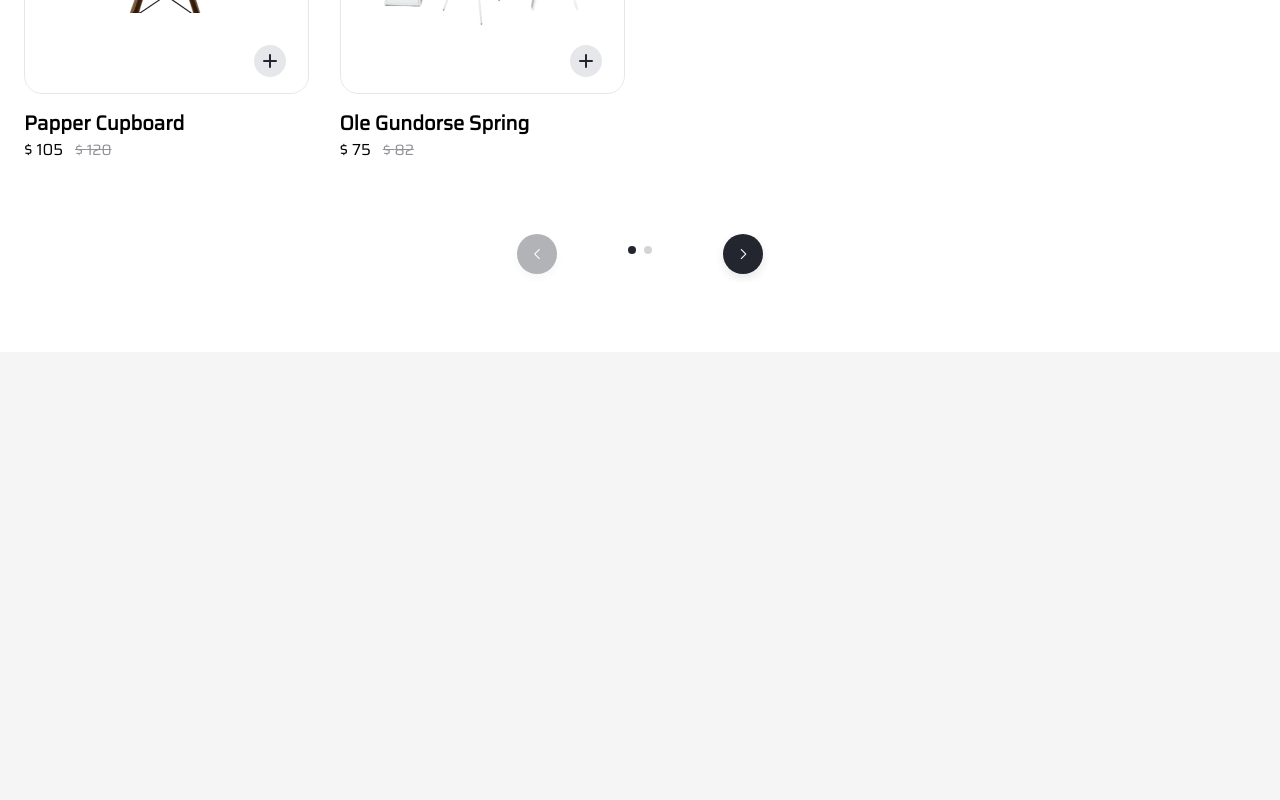
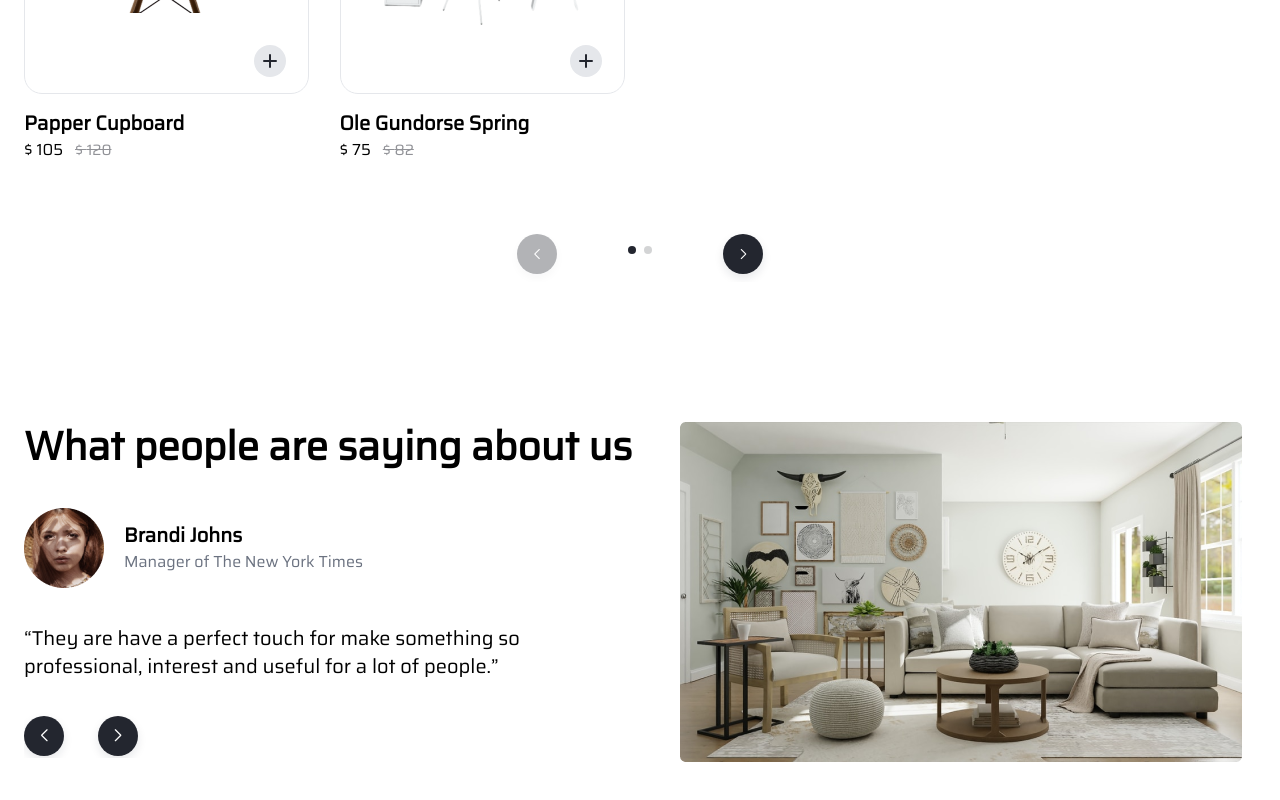
Before and after one commit to ibqn/furniture-next, a Next.js app: page / in a window 1280 px wide. Shown: the part 4164-4964 px from the top of the page. Before the commit the page ends 4516 px from the top, so only its background shows below. Built offline with nearby package versions, Linux system fonts and the light colour scheme.

Commit message:
complete testimonials

```diff
--- a/src/components/testimonial-slider.js
+++ /dev/null
@@ -1,5 +0,0 @@
-const TestimonialSlider = () => {
-  return <div>TestimonialSlider</div>
-}
-
-export default TestimonialSlider
--- /dev/null
+++ b/src/components/testimonial-slider/index.jsx
@@ -0,0 +1 @@
+export { default } from './testimonial-slider'
--- /dev/null
+++ b/src/components/testimonial-slider/testimonial-slider.jsx
@@ -0,0 +1,45 @@
+import { Swiper, SwiperSlide } from 'swiper/react'
+
+import 'swiper/css'
+import 'swiper/css/navigation'
+
+import { Navigation, Autoplay } from 'swiper'
+
+import { testimonial } from 'data'
+
+import styles from './testimonial-slider.module.css'
+import Image from 'next/image'
+import clsx from 'clsx'
+
+const TestimonialSlider = () => {
+  const { people } = testimonial
+  return (
+    <Swiper
+      className={clsx(styles.testimonialSlider)}
+      navigation={true}
+      modules={[Navigation, Autoplay]}
+      autoplay={true}
+    >
+      {people.map((person, index) => {
+        const { name, avatar, message, position } = person
+
+        return (
+          <SwiperSlide key={index}>
+            <div className="flex flex-col min-h-[250px]">
+              <div className="flex items-center gap-x-5 mb-9">
+                <Image src={avatar} alt={`Person ${name}`} />
+                <div>
+                  <div className="text-xl font-semibold">{name}</div>
+                  <div className="text-gray-500">{position}</div>
+                </div>
+              </div>
+              <div className="xl:text-xl max-w-[570px]">{message}</div>
+            </div>
+          </SwiperSlide>
+        )
+      })}
+    </Swiper>
+  )
+}
+
+export default TestimonialSlider
--- /dev/null
+++ b/src/components/testimonial-slider/testimonial-slider.module.css
@@ -0,0 +1,38 @@
+.testimonialSlider [class*=swiper-button-prev]:hover,
+.testimonialSlider [class*=swiper-button-next]:hover {
+  background: #286f6c;
+  transition: all 0.25s ease-in-out;
+}
+
+.testimonialSlider [class*=swiper-button-prev]:after,
+.testimonialSlider [class*=swiper-button-next]:after {
+  font-size: 12px;
+  font-weight: bold;
+  color: white;
+}
+
+.testimonialSlider [class*=swiper-button-prev],
+.testimonialSlider [class*=swiper-button-next] {
+  background: #23262f;
+  box-shadow: 0px 4px 10px rgba(15, 27, 51, 0.1);
+  top: calc(100% - 20px);
+  width: 40px;
+  height: 40px;
+  border-radius: 50%;
+  z-index: 20;
+}
+
+.testimonialSlider [class*=swiper-button-prev] {
+  left: 0;
+}
+
+.testimonialSlider [class*=swiper-button-next] {
+  left: 12%;
+}
+
+@media (max-width: 1023px) {
+  .testimonialSlider [class*=swiper-button-prev],
+  .testimonialSlider [class*=swiper-button-next] {
+    display: none;
+  }
+}
--- a/src/components/testimonial.js
+++ /dev/null
@@ -1,5 +0,0 @@
-const Testimonial = () => {
-  return <div>Testimonial</div>
-}
-
-export default Testimonial
--- /dev/null
+++ b/src/components/testimonial.jsx
@@ -0,0 +1,24 @@
+import { testimonial } from 'data'
+import Image from 'next/image'
+import TestimonialSlider from 'components/testimonial-slider'
+
+const Testimonial = () => {
+  const { image, title } = testimonial
+  return (
+    <div className="section">
+      <div className="container mx-auto">
+        <div className="flex flex-col lg:flex-row lg:gap-x-10 gap-y-2">
+          <div className="lg:max-w-[40%] xl:max-w-[50%]">
+            <h2 className="title mb-9">{title}</h2>
+            <TestimonialSlider />
+          </div>
+          <div className="order-1 ">
+            <Image src={image} alt="Living room" />
+          </div>
+        </div>
+      </div>
+    </div>
+  )
+}
+
+export default Testimonial
--- a/src/data.js
+++ b/src/data.js
@@ -289,27 +289,34 @@ export const products = {
 export const testimonial = {
   title: 'What people are saying about us',
   image: TestimonialImg,
-  persons: [
+  people: [
     {
       avatar: Avatar1Img,
       name: 'Josh Smith',
-      occupation: 'Manager of The New York Times',
+      position: 'Manager of The New York Times',
       message:
-        '“They are have a perfect touch for make something so professional ,interest and useful for a lot of people .”',
+        '“They are have a perfect touch for make something so professional, interest and useful for a lot of people.”',
     },
     {
       avatar: Avatar2Img,
       name: 'Brandi Johns',
-      occupation: 'Manager of The New York Times',
+      position: 'Manager of The New York Times',
       message:
-        '“They are have a perfect touch for make something so professional ,interest and useful for a lot of people .”',
+        '“They are have a perfect touch for make something so professional, interest and useful for a lot of people.”',
     },
     {
       avatar: Avatar3Img,
       name: 'Paula Pfeffer',
-      occupation: 'Manager of The New York Times',
+      position: 'Manager of The New York Times',
       message:
-        '“They are have a perfect touch for make something so professional ,interest and useful for a lot of people .”',
+        '“They are have a perfect touch for make something so professional, interest and useful for a lot of people.”',
+    },
+    {
+      avatar: Avatar4Img,
+      name: 'John Low',
+      position: 'Manager of The New York Times',
+      message:
+        '“They are have a perfect touch for make something so professional, interest and useful for a lot of people.”',
     },
   ],
 }
--- a/src/pages/index.jsx
+++ b/src/pages/index.jsx
@@ -3,6 +3,7 @@ import FeaturesSecond from 'components/features-second'
 import Hero from 'components/hero'
 import NewInStore from 'components/new-in-store'
 import Products from 'components/products'
+import Testimonial from 'components/testimonial'
 
 export default function Home() {
   return (
@@ -12,6 +13,7 @@ export default function Home() {
       <NewInStore />
       <FeaturesSecond />
       <Products />
+      <Testimonial />
     </div>
   )
 }
```
Also changed, not shown: src/styles/slider.css (deleted, +0 -37 lines).
